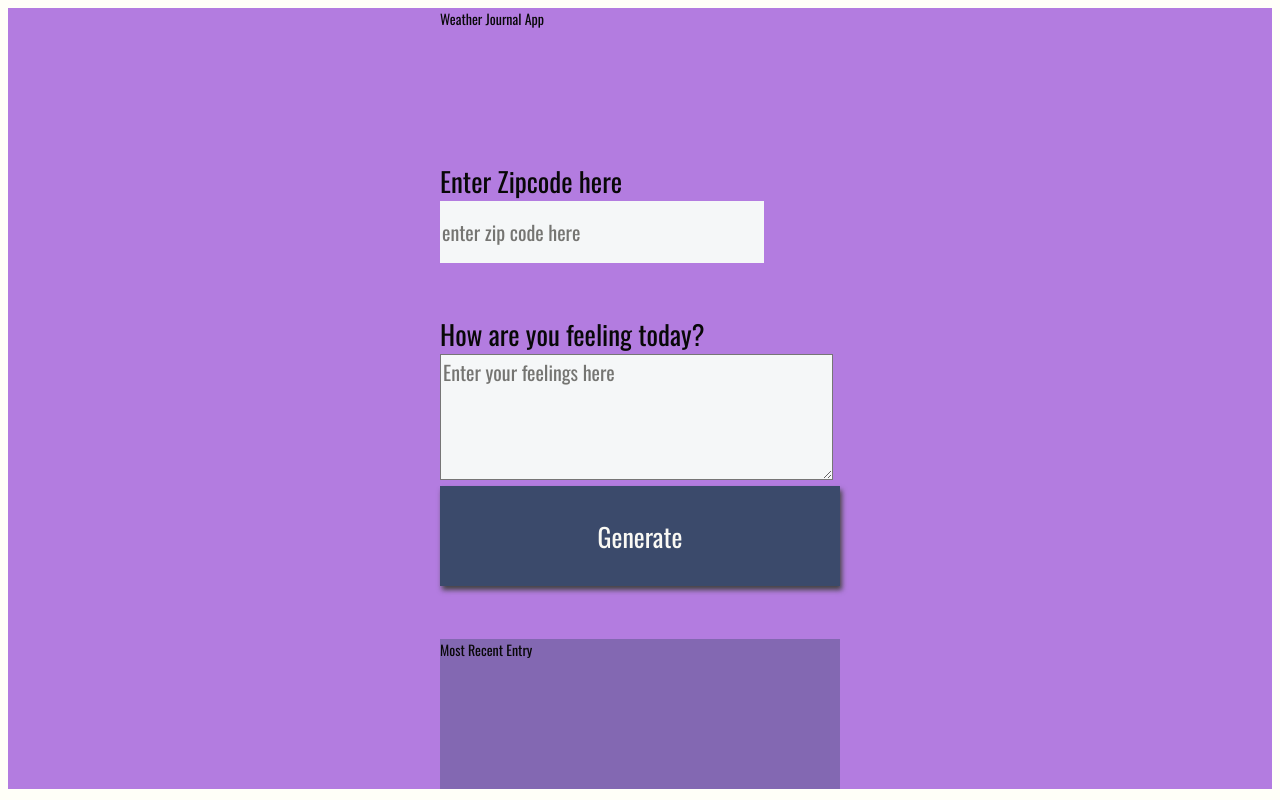
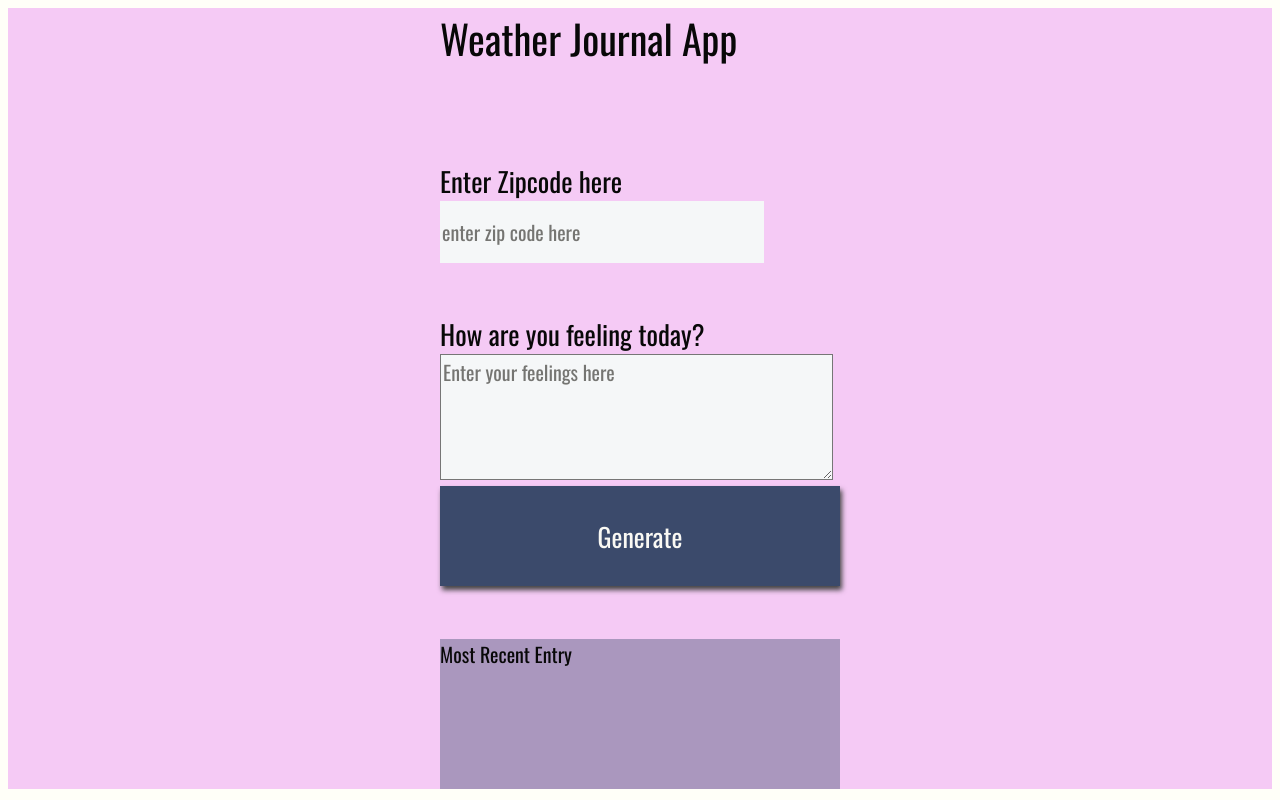
Before and after one commit to sweera/Travel_App, a plain HTML site: page website/index.html in a window 1280 px wide. Drawn offline with nearby package versions, Linux system fonts and the light colour scheme; a web font is replaced by a local one.

Commit message:
css styling complete

```diff
--- a/website/app.js
+++ b/website/app.js
@@ -107,7 +107,7 @@ const updateUI = async () => {
   try {
     const allData = await request.json();
     console.log(allData);
-    date.innerHTML = `<h4>Today: ${newDate}</h4>`;
+    date.innerHTML = `<h4>Date: ${newDate}</h4>`;
     city.innerHTML = `<h2>City is ${allData.city}</h2>`;
     temp.innerHTML = `<p>The temperature is: ${allData.temp}°C, Maximum: ${allData.max}°C, Minimum: ${allData.min}°C</p>`;
     weatherholder.innerHTML = `<p>The weather is: ${allData.type}, pressure is: ${allData.pressure}, humidity is: ${allData.humidity}</p>`;
--- a/website/index.html
+++ b/website/index.html
@@ -10,7 +10,7 @@
 
 <body>
   <div id="app">
-    <div class="holder headline">
+    <div class="holder_headline">
       Weather Journal App
     </div>
     <div class="holder zip">
--- a/website/style.css
+++ b/website/style.css
@@ -8,7 +8,7 @@ body {
   grid-auto-rows: minmax(150px, auto);
   /* grid-template-columns:  */
   /* height:100vh; */
-  background: #b37ce0;
+  background: #f5caf5;
   color: #080808;
   justify-content: center;
   grid-gap: 0.2em;
@@ -16,7 +16,8 @@ body {
   font-family: "Oswald", sans-serif;
 }
 
-.holder {
+.holder_headline {
+  font-size: 40px;
 }
 
 .entry {
@@ -24,6 +25,7 @@ body {
 }
 
 #entryHolder {
+  background: #f5f7f8;
 }
 
 #date {
@@ -38,6 +40,7 @@ body {
 .headline {
 }
 .title {
+  font-size: 20px;
 }
 
 /*  Basic Styling To Override Default For Basic HTML Elements */
@@ -68,7 +71,7 @@ button {
   box-shadow: 2px 4px 5px #444;
 }
 h1 {
-  font-size: 36px;
+  font-size: 30px;
 }
 
 textarea {
```
